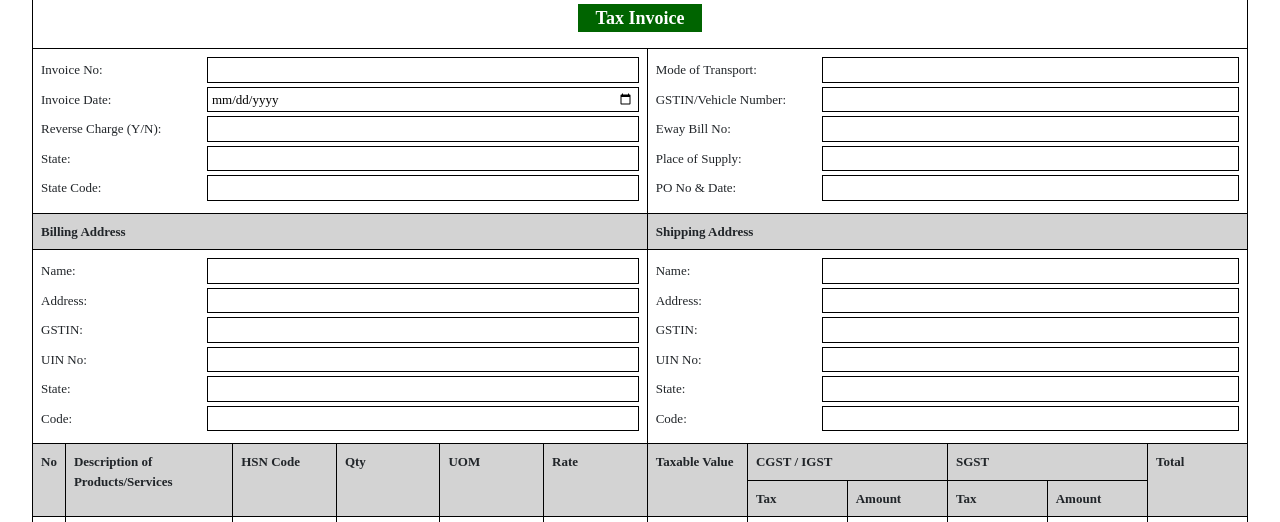
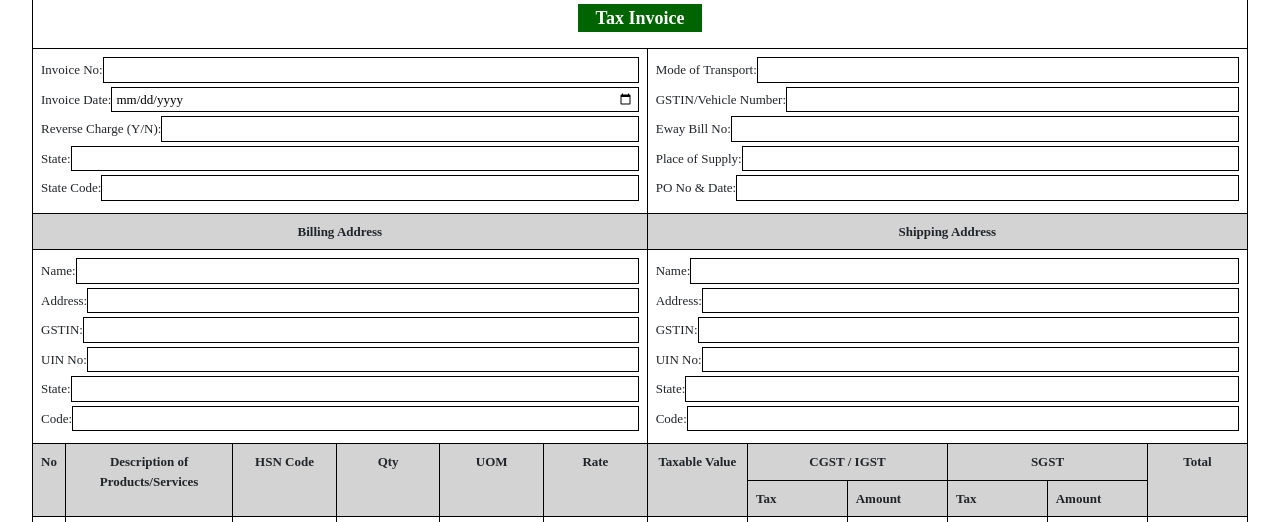
Before and after one commit to rajeswari-industries/invoice, a plain HTML site: page index.html in a window 1280 px wide. Shown: the part 251-773 px from the top of the page. Drawn offline with nearby package versions, Linux system fonts and the light colour scheme.

Commit message:
Update index.html

```diff
--- a/index.html
+++ b/index.html
@@ -26,13 +26,11 @@
         <td colspan="12" id="header-cell">
           <div class="header" id="header">
             <h1 class="text-center text-danger fw-bold title" id="title">Rajeswari Industries</h1>
-              <p class="text-center fw-bold text-success fs-5 subtitle" id="subtitle">Mrfs of: Gunmetal, Copper, Bronze & Brass,
-                Liner, Bush,
-                Bearings, Machinery Parts etc.,</p>
+            <p class="text-center fw-bold text-success fs-5 subtitle" id="subtitle">Mrfs of: Gunmetal, Copper, Bronze &
+              Brass,Liner, Bush, Bearings, Machinery Parts etc.,</p>
             <p class="text-center text-danger fw-semibold fs-5" id="non-ferrous">NON-FERROUS CASTING</p>
-              <p class="text-center fs-5 address" id="address">Main Road, Ajjaram, Peravali Mandal, Near Tanuku, West Godavari -
-                534331,
-                Andhra Pradesh</p>
+            <p class="text-center fs-5 address" id="address">Main Road, Ajjaram, Peravali Mandal, Near Tanuku, West
+              Godavari - 534331,Andhra Pradesh</p>
             <div class="text-center my-2" id="tax-invoice-container">
               <span class="tax-invoice" id="tax-invoice">Tax Invoice</span>
             </div>
@@ -41,53 +39,62 @@
       </tr>
       <tr id="invoice-details-row">
         <td colspan="6" id="invoice-details-left">
-            <div class="input-group-inline"><label for="invoice-no">Invoice No:</label> <input type="text" id="invoice-no" /></div>
-            <div class="input-group-inline"><label for="invoice-date">Invoice Date:</label> <input type="date" id="invoice-date" /></div>
-            <div class="input-group-inline"><label for="reverse-charge">Reverse Charge (Y/N):</label> <input type="text" id="reverse-charge" /></div>
-            <div class="input-group-inline"><label for="state">State:</label> <input type="text" id="state" /></div>
-            <div class="input-group-inline"><label for="state-code">State Code:</label> <input type="text" id="state-code" /></div>
+          <div class="input-group-inline"><span>Invoice No:</span> <input type="text" id="invoice-no" /></div>
+          <div class="input-group-inline"><span>Invoice Date:</span> <input type="date" id="invoice-date" /></div>
+          <div class="input-group-inline"><span>Reverse Charge (Y/N):</span> <input type="text" id="reverse-charge" />
+          </div>
+          <div class="input-group-inline"><span>State:</span> <input type="text" id="state" /></div>
+          <div class="input-group-inline"><span>State Code:</span> <input type="text" id="state-code" /></div>
         </td>
         <td colspan="6" id="invoice-details-right">
-            <div class="input-group-inline"><label for="transport-mode">Mode of Transport:</label> <input type="text" id="transport-mode" /></div>
-            <div class="input-group-inline"><label for="gstin-vehicle">GSTIN/Vehicle Number:</label> <input type="text" id="gstin-vehicle" /></div>
-            <div class="input-group-inline"><label for="eway-bill">Eway Bill No:</label> <input type="text" id="eway-bill" /></div>
-            <div class="input-group-inline"><label for="place-of-supply">Place of Supply:</label> <input type="text" id="place-of-supply" /></div>
-            <div class="input-group-inline"><label for="po-no-date">PO No & Date:</label> <input type="text" id="po-no-date" /></div>
+          <div class="input-group-inline"><span>Mode of Transport:</span> <input type="text" id="transport-mode" />
+          </div>
+          <div class="input-group-inline"><span>GSTIN/Vehicle Number:</span> <input type="text" id="gstin-vehicle" />
+          </div>
+          <div class="input-group-inline"><span>Eway Bill No:</span> <input type="text" id="eway-bill" /></div>
+          <div class="input-group-inline"><span>Place of Supply:</span> <input type="text" id="place-of-supply" /></div>
+          <div class="input-group-inline"><span>PO No & Date:</span> <input type="text" id="po-no-date" /></div>
         </td>
       </tr>
       <tr id="address-row">
-          <th colspan="6" style="background: lightgrey;" id="billing-address-header">Billing Address</th>
-          <th colspan="6" style="background: lightgrey;" id="shipping-address-header">Shipping Address</th>
+        <th colspan="6" class="text-center" style="background: lightgrey;" id="billing-address-header">Billing Address
+        </th>
+        <th colspan="6" class="text-center" style="background: lightgrey;" id="shipping-address-header">Shipping Address
+        </th>
       </tr>
       <tr id="address-details-row">
         <td colspan="6" id="billing-address">
-            <div class="input-group-inline"><label for="billing-name">Name:</label> <input type="text" id="billing-name" /></div>
-            <div class="input-group-inline"><label for="billing-address">Address:</label> <input type="text" id="billing-address-input" /></div>
-            <div class="input-group-inline"><label for="billing-gstin">GSTIN:</label> <input type="text" id="billing-gstin" /></div>
-            <div class="input-group-inline"><label for="billing-uin">UIN No:</label> <input type="text" id="billing-uin" /></div>
-            <div class="input-group-inline"><label for="billing-state">State:</label> <input type="text" id="billing-state" /></div>
-            <div class="input-group-inline"><label for="billing-code">Code:</label> <input type="text" id="billing-code" /></div>
+          <div class="input-group-inline"><span>Name:</span> <input type="text" id="billing-name" /></div>
+          <div class="input-group-inline"><span>Address:</span><input type="text" id="billing-address-input" /></div>
+          <div class="input-group-inline"><span>GSTIN:</span> <input type="text" id="billing-gstin" /></div>
+          <div class="input-group-inline"><span>UIN No:</span> <input type="text" id="billing-uin" /></div>
+          <div class="input-group-inline"><span>State:</span> <input type="text" id="billing-state" /></div>
+          <div class="input-group-inline"><span>Code:</span> <input type="text" id="billing-code" /></div>
         </td>
+
         <td colspan="6" id="shipping-address">
-            <div class="input-group-inline"><label for="shipping-name">Name:</label> <input type="text" id="shipping-name" /></div>
-            <div class="input-group-inline"><label for="shipping-address">Address:</label> <input type="text" id="shipping-address-input" /></div>
-            <div class="input-group-inline"><label for="shipping-gstin">GSTIN:</label> <input type="text" id="shipping-gstin" /></div>
-            <div class="input-group-inline"><label for="shipping-uin">UIN No:</label> <input type="text" id="shipping-uin" /></div>
-            <div class="input-group-inline"><label for="shipping-state">State:</label> <input type="text" id="shipping-state" /></div>
-            <div class="input-group-inline"><label for="shipping-code">Code:</label> <input type="text" id="shipping-code" /></div>
+          <div class="input-group-inline"><span>Name:</span> <input type="text" id="shipping-name" /></div>
+          <div class="input-group-inline"><span>Address:</span><input type="text" id="shipping-address-input" /></div>
+          <div class="input-group-inline"><span>GSTIN:</span> <input type="text" id="shipping-gstin" /></div>
+          <div class="input-group-inline"><span>UIN No:</span> <input type="text" id="shipping-uin" /></div>
+          <div class="input-group-inline"><span>State:</span> <input type="text" id="shipping-state" /></div>
+          <div class="input-group-inline"><span>Code:</span> <input type="text" id="shipping-code" /></div>
         </td>
       </tr>
       <tr id="product-header-row">
-          <th style="background-color: lightgrey;" rowspan="2" id="no-header">No</th>
-          <th style="background-color: lightgrey; width: 300px;" rowspan="2" id="description-header">Description of Products/Services</th>
-          <th style="background-color: lightgrey;" rowspan="2" id="hsn-code-header">HSN Code</th>
-          <th style="background-color: lightgrey;" rowspan="2" id="qty-header">Qty</th>
-          <th style="background-color: lightgrey;" rowspan="2" id="uom-header">UOM</th>
-          <th style="background-color: lightgrey;" rowspan="2" id="rate-header">Rate</th>
-          <th style="background-color: lightgrey;" rowspan="2" id="taxable-value-header">Taxable Value</th>
-          <th style="background-color: lightgrey;" colspan="2" id="cgst-igst-header">CGST / IGST</th>
-          <th style="background-color: lightgrey;" colspan="2" id="sgst-header">SGST</th>
-          <th style="background-color: lightgrey;" rowspan="2" id="total-header">Total</th>
+        <th class="text-center" style="background-color: lightgrey;" rowspan="2" id="no-header">No</th>
+        <th class="text-center" style="background-color: lightgrey; width: 300px;" rowspan="2" id="description-header">
+          Description of
+          Products/Services</th>
+        <th class="text-center" style="background-color: lightgrey;" rowspan="2" id="hsn-code-header">HSN Code</th>
+        <th class="text-center" style="background-color: lightgrey;" rowspan="2" id="qty-header">Qty</th>
+        <th class="text-center" style="background-color: lightgrey;" rowspan="2" id="uom-header">UOM</th>
+        <th class="text-center" style="background-color: lightgrey;" rowspan="2" id="rate-header">Rate</th>
+        <th class="text-center" style="background-color: lightgrey;" rowspan="2" id="taxable-value-header">Taxable Value
+        </th>
+        <th class="text-center" style="background-color: lightgrey;" colspan="2" id="cgst-igst-header">CGST / IGST</th>
+        <th class="text-center" style="background-color: lightgrey;" colspan="2" id="sgst-header">SGST</th>
+        <th class="text-center" style="background-color: lightgrey;" rowspan="2" id="total-header">Total</th>
       </tr>
       <tr id="tax-header-row">
         <th style="background-color: lightgrey;" id="cgst-tax-header">Tax</th>
@@ -116,7 +123,7 @@
 
     <tfoot id="invoice-footer">
       <tr id="total-row">
-          <td class="text-center bg-light" colspan="2" id="total-label"><strong>Total</strong></td>
+        <td class="text-center bg-light" colspan="2" id="total-span"><strong>Total</strong></td>
         <td></td>
         <td><input type="text" id="total-qty" /></td>
         <td></td>
@@ -130,37 +137,39 @@
       </tr>
 
       <tr class="bg-light" id="invoice-value-row">
-          <td colspan="6" style="background-color: lightgrey;" id="invoice-value-label"><strong>Invoice Value In Words:</strong></td>
-          <td colspan="5" class="text-end" id="total-before-tax-label">Total Amount before Tax</td>
+        <td colspan="6" style="background-color: lightgrey;" id="invoice-value-span"><strong>Invoice Value In
+            Words:</strong></td>
+        <td colspan="5" class="text-end" id="total-before-tax-span">Total Amount before Tax</td>
         <td><input type="text" id="total-before-tax" /></td>
       </tr>
 
       <tr id="cgst-row">
         <td colspan="6" rowspan="2" id="total-tax-in-words"><input type="text" id="total-tax-words" /></td>
-          <td colspan="5" class="text-end" id="add-cgst-label">Add: CGST</td>
+        <td colspan="5" class="text-end" id="add-cgst-span">Add: CGST</td>
         <td><input type="text" id="add-cgst" /></td>
       </tr>
 
       <tr id="sgst-row">
-          <td colspan="5" class="text-end" id="add-sgst-label">Add: SGST</td>
+        <td colspan="5" class="text-end" id="add-sgst-span">Add: SGST</td>
         <td><input type="text" id="add-sgst" /></td>
       </tr>
 
       <tr class="bg-light" id="igst-row">
-          <td colspan="6" style="background-color: lightgrey;" id="tax-amount-label"><strong>Tax Amount In Words:</strong></td>
-          <td colspan="5" class="text-end" id="add-igst-label">Add: IGST</td>
+        <td colspan="6" style="background-color: lightgrey;" id="tax-amount-span"><strong>Tax Amount In Words:</strong>
+        </td>
+        <td colspan="5" class="text-end" id="add-igst-span">Add: IGST</td>
         <td><input type="text" id="add-igst" /></td>
       </tr>
 
       <tr id="total-tax-row">
 
         <td colspan="6" rowspan="2" id="tax-amount-in-words"><input type="text" id="tax-amount-words" /></td>
-          <td colspan="5" class="text-end" id="total-tax-label">Total Tax Amount</td>
+        <td colspan="5" class="text-end" id="total-tax-span">Total Tax Amount</td>
         <td><input type="text" id="total-tax" /></td>
       </tr>
 
       <tr class="bg-light" id="invoice-value-final-row">
-          <td colspan="5" class="text-end" id="invoice-value-label-final">Invoice Value</td>
+        <td colspan="5" class="text-end" id="invoice-value-span-final">Invoice Value</td>
         <td><input type="text" id="invoice-value" /></td>
       </tr>
 
@@ -173,7 +182,9 @@
 
       <tr id="bank-details-row">
         <td class="border p-2" colspan="6" style="width: 50%;" id="bank-details">
-            <strong>Our Bank Details:</strong><br>
+
+          <strong style="font-size: 15px;">Our Bank Details:</strong>
+          <br>
           Bank Name: <strong>STATE BANK OF INDIA, Tanuku Branch</strong><br>
           Account Name: <strong>RAJESWARI INDUSTRIES (Current A/c)</strong><br>
           Account Number: <strong>10676844838</strong><br>
```
Lines whose indentation alone changed are shown as unchanged.
